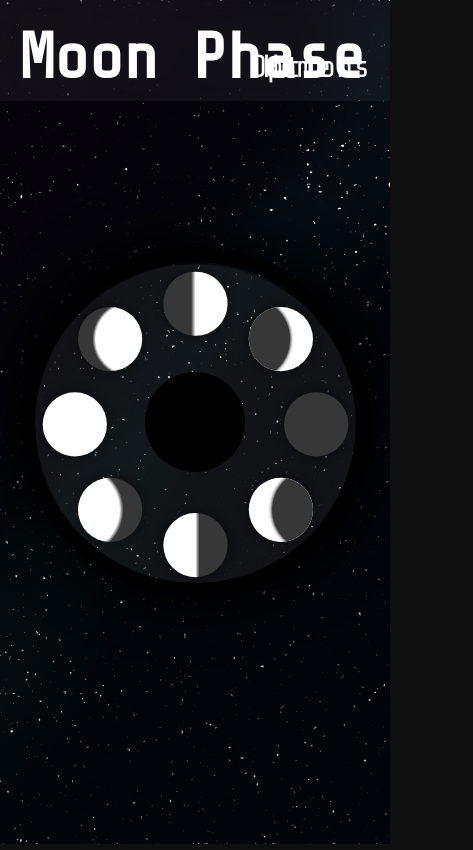
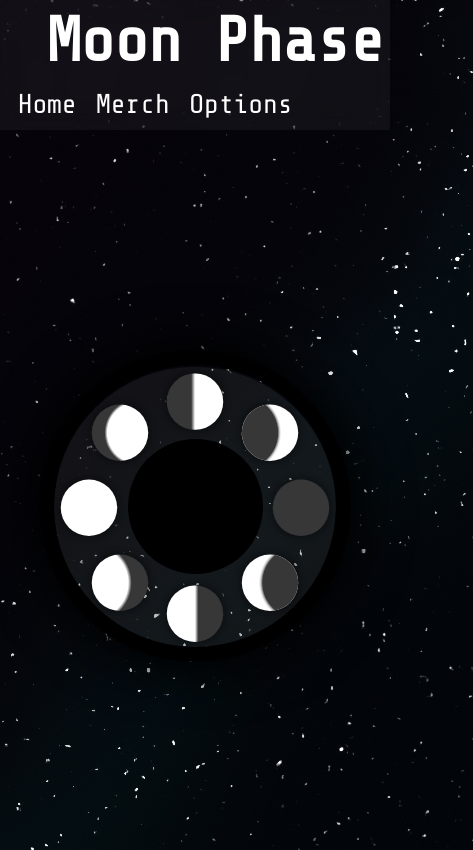
Before and after one commit to NCooper00/Moon-Phase-Website, a website: page index.html in a window 390 px wide. Shown: the top 850 px of the page, 473 px wide, since content can reach past the window. Drawn offline with nearby package versions, Linux system fonts and the light colour scheme; no server answers; a web font is replaced by a local one.

Commit message:
fully responsive, 6/10 appearance so far

```diff
--- a/css/main.css
+++ b/css/main.css
@@ -1,3 +1,7 @@
+* {
+    scroll-behavior: smooth;
+}
+
 ::-webkit-scrollbar {
     width: 1em;
     height: 1rem;
@@ -7,7 +11,7 @@
     background: rgba(49, 89, 112, 0.21);
     backdrop-filter: blur(1rem);
     /* border: 2px solid var(--softwhite); */
-    /* margin-top: 125px; */
+    margin-top: auto;
     margin-right: 50px;
     /* border-radius: 100vh; */
 }
@@ -28,7 +32,7 @@
     cursor: pointer;
 }
 
-html, body {
+body {
     width: 100%;
     height: 100%;
     margin: 0px;
@@ -42,7 +46,7 @@ body {
     background: #0f0f0f;
     background-image: url('https://ncooper00.github.io/Moon-Phase-Website/starry-night-2.jpg');
     background-repeat: no-repeat;
-    background-size: cover;
+    background-size: 100vh 100v;
     display: flex;
     /* overflow: hidden; */
     /* overscroll-behavior: hide; */
@@ -53,7 +57,7 @@ body {
 .navbar {
     position: fixed;
     width: 100vw;
-    height: max(100px, 12vh);
+    height: min(120px, 18vh);
     background: hsl(0 0% 100% / 0.05);
     backdrop-filter: blur(1rem);
     display: flex;
@@ -69,9 +73,9 @@ body {
 
 .moonPhaseHolder {
     position: absolute;
-    left:  5%;
+    left:  8%;
     width: fit-content;
-    top: 25%;
+    bottom: 5%;
     height: fit-content;
     /* align-self: flex-end; */
     /* justify-self: left; */
@@ -79,37 +83,48 @@ body {
 
 .moonPhase {
     color: white;
-    font-size: 4em;
+    font-size: min(4em, 16vw);
+    cursor: pointer;
+    user-select: none;
 }
 
 .navLinks {
     position: absolute;
     /* right: 15em; */
-    width: 100%;
+    width: fit-content;
     height: fit-content;
-    top: 50%;
+    right: 10%;
+    bottom: 5%;
     grid-row: 1;
+    column-gap: 10px;
+    text-align: right;
     margin-bottom: 5px;
+    display: grid;
+    gap: 15%;
     /* align-self: flex-end; */
     /* justify-self: right; */
+    justify-content: flex-end;
 }
 
 .headerA {
     color: white;
-    font-size: 2em;
+    font-size: min(2em, 7vw);
     text-decoration: none;
+    grid-row: 1;
+    width: fit-content;
     /* padding: 0px 1.5em; */
-    position: absolute;
+    /* position: absolute; */
+    /* padding-right: 15px; */
 
 }
 
-.home {
+/* .home {
     right: 15%;
 }
 
 .options {
     right: 5%;
-}
+} */
 
 .bodyydob {
     width: 100vw;
@@ -129,14 +144,14 @@ body {
 }
 
 .page2 {
-    font-size: 400px;
+    font-size: 10vw;
     color: white;
 }
 
 .moonWheel {
     position: absolute;
     width: 25px;
-    height: 450px;
+    height: 555px;
     /* background-color: red; */
     display: flex;
     align-items: flex-start;
@@ -156,7 +171,7 @@ body {
 }
 
 .moonStats {
-    width: max(10vw, 100px);
+    width: max(10vw, 135px);
     aspect-ratio: 1;
     background-color: black;
     border-radius: 50%;
@@ -190,6 +205,7 @@ body {
 
 .moonSVG {
     position: relative;
+    top: 10%;
     width: min-content;
     aspect-ratio: 1;
     z-index: 9;
@@ -219,7 +235,7 @@ body {
 }
 
 .moonPhases {
-    width: min(600px, 90vw);
+    width: min(600px, 80vw);
     aspect-ratio: 1;
     border: 15px solid black;
     border-radius: 50%;
@@ -262,3 +278,149 @@ body {
     background: gray;
     grid-row: 1;
 }
+
+@media screen and (max-width: 800px) {
+    .navbar {
+        position: fixed;
+        width: 100vw;
+        height: min(120px, 18vh);
+        background: hsl(0 0% 100% / 0.05);
+        backdrop-filter: blur(1rem);
+        display: flex;
+        z-index: 9999;
+        justify-content: center;
+        align-items: center;
+        /* opacity: 80%; */
+        /* border-radius: 0px 0px 1vh 1vh; */
+    }
+    .moonPhaseHolder {
+        position: absolute;
+        left:  5%;
+        width: fit-content;
+        bottom: 5%;
+        height: fit-content;
+        /* align-self: flex-end; */
+        /* justify-self: left; */
+    }
+    .navLinks {
+        position: absolute;
+        /* right: 15em; */
+        width: 100%;
+        height: fit-content;
+        right: 5%;
+        bottom: 5%;
+        grid-row: 1;
+        /* column-gap: 10px; */
+        text-align: right;
+        margin-bottom: 5px;
+        display: grid;
+        gap: 5%;
+        /* align-self: flex-end; */
+        /* justify-self: right; */
+        justify-content: flex-end;
+    }
+    .headerA {
+        color: white;
+        font-size: min(1.5em, 5vw);
+        text-decoration: none;
+        grid-row: 1;
+        width: fit-content;
+        /* padding: 0px 1.5em; */
+        /* position: absolute; */
+        /* padding-right: 15px; */
+
+    }
+}
+
+@media screen and (max-width: 600px) {
+    .navbar {
+        position: fixed;
+        width: 100vw;
+        height: min(130px, 20vh);
+        background: hsl(0 0% 100% / 0.05);
+        backdrop-filter: blur(1rem);
+        display: flex;
+        z-index: 9999;
+        justify-content: center;
+        align-items: center;
+        /* opacity: 80%; */
+        /* border-radius: 0px 0px 1vh 1vh; */
+    }
+    .moonPhaseHolder {
+        position: absolute;
+        left:  12vw;
+        width: fit-content;
+        top: 8%;
+        height: fit-content;
+        /* align-self: flex-end; */
+        /* justify-self: left; */
+    }
+    .navLinks {
+        position: absolute;
+        /* right: 15em; */
+        width: 100%;
+        height: fit-content;
+        right: 25%;
+        bottom: 5%;
+        grid-row: 1;
+        /* column-gap: 10px; */
+        text-align: right;
+        margin-bottom: 5px;
+        display: grid;
+        gap: 5%;
+        /* align-self: flex-end; */
+        /* justify-self: right; */
+        justify-content: flex-end;
+    }
+    .headerA {
+        color: white;
+        font-size: min(2em, 7vw);
+        text-decoration: none;
+        grid-row: 1;
+        width: fit-content;
+        /* padding: 0px 1.5em; */
+        /* position: absolute; */
+        /* padding-right: 15px; */
+
+    }
+}
+
+@media screen and (max-width: 300px) {
+    .navbar {
+        position: fixed;
+        width: 100vw;
+        height: min(100px, 20vh);
+        background: hsl(0 0% 100% / 0.05);
+        backdrop-filter: blur(1rem);
+        display: flex;
+        z-index: 9999;
+        /* opacity: 80%; */
+        /* border-radius: 0px 0px 1vh 1vh; */
+    }
+    .moonPhaseHolder {
+        position: absolute;
+        left:  8%;
+        width: fit-content;
+        bottom: 35%;
+        height: fit-content;
+        /* align-self: flex-end; */
+        /* justify-self: left; */
+    }
+    .navLinks {
+        position: absolute;
+        /* right: 15em; */
+        width: 100%;
+        height: fit-content;
+        /* right: 10%; */
+        right: 25%;
+        bottom: 5%;
+        grid-row: 1;
+        column-gap: 10px;
+        text-align: center;
+        /* margin-bottom: 5px; */
+        display: grid;
+        gap: 5%;
+        /* align-self: flex-end; */
+        /* justify-self: right; */
+    }
+}
--- a/index.html
+++ b/index.html
@@ -12,6 +12,7 @@
     <link href="https://fonts.googleapis.com/css2?family=ABeeZee&family=Cinzel+Decorative:wght@400;700;900&family=Dancing+Script&family=Merriweather:ital,wght@1,300&family=Neonderthaw&family=Play&family=Romanesco&family=Share+Tech+Mono&display=swap" rel="stylesheet">
 
     <title>Moon Phase</title>
+
 </head>
 
     <header class="navbar">
@@ -20,8 +21,10 @@
             <h1 class="moonPhase">Moon Phase</h1>
         </div>
         <div class="navLinks">
-            <a href="" class="headerA home" style="text-decoration: none;">Home</a>
+            <a href="#page1" class="headerA home" style="text-decoration: none;">Home</a>
+            <a href="#page2" class="headerA options" style="text-decoration: none;">Merch</a>
             <a href="" class="headerA options" style="text-decoration: none;">Options</a>
+
         </div>
     </div>
     </header>
@@ -42,7 +45,7 @@
         </div>
     </div> -->
 
-    <div class="page page1">
+    <div id="page1" class="page page1">
         <div class="moonSVG">
             <div class="moonWheel">
                 <div class="outerMoon"></div>
@@ -212,7 +215,7 @@
         </div>
 
 
-        <div class="page page2">
+        <div id="page2" class="page page2">
             Merch
         </div>
 
```
